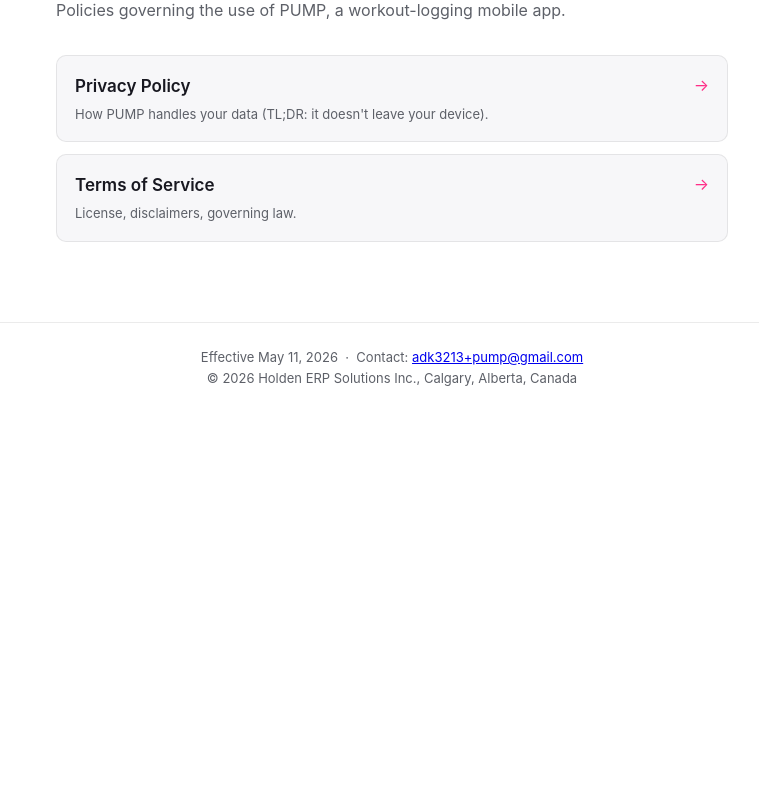
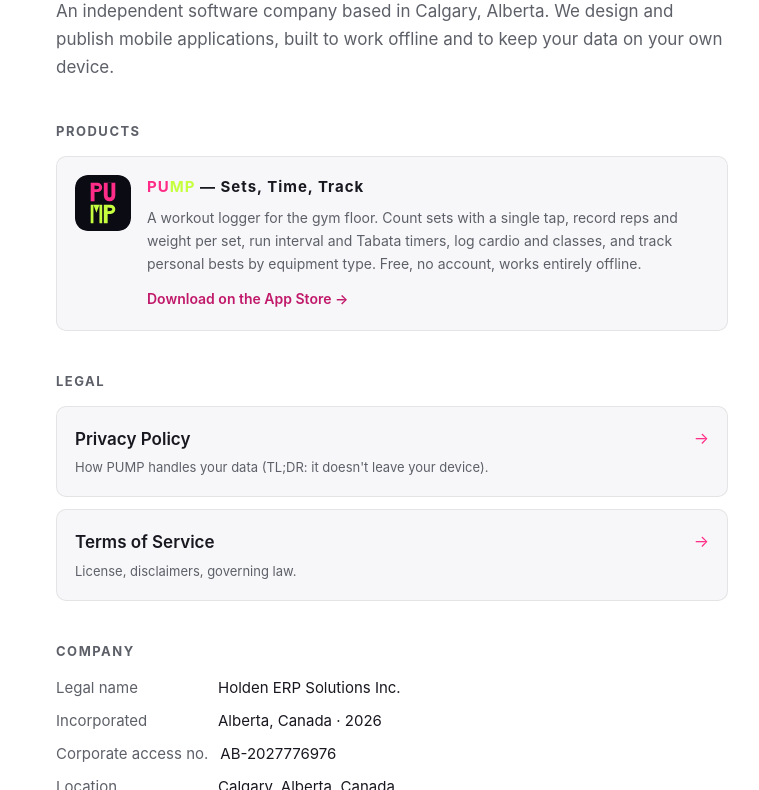
Before and after one commit to HOLDENAPPS/Pump---Legal, a plain HTML site: page index.html in a window 1280 px wide. Shown: the part 186-976 px from the top of the page, without its empty margins (248-1007 px from the left). Before the commit the page ends 800 px from the top, so only its background shows below. Drawn offline with Linux system fonts and the light colour scheme.

Commit message:
company landing page at the root

```diff
--- a/index.html
+++ b/index.html
@@ -3,8 +3,8 @@
 <head>
 <meta charset="UTF-8">
 <meta name="viewport" content="width=device-width, initial-scale=1">
-<title>PUMP — Legal</title>
-<meta name="description" content="Legal documents for PUMP — Sets, Time, Track. A mobile workout-logging app.">
+<title>Holden ERP Solutions Inc. — Calgary, Alberta</title>
+<meta name="description" content="Holden ERP Solutions Inc. is an independent software company based in Calgary, Alberta, Canada. Publisher of PUMP — Sets, Time, Track.">
 <style>
   :root {
     --bg: #ffffff; --bg-soft: #f7f7f9; --ink: #181820; --muted: #5d6068;
@@ -18,38 +18,66 @@
   * { box-sizing: border-box; }
   body { margin: 0; background: var(--bg); color: var(--ink);
     font: 16px/1.65 -apple-system, BlinkMacSystemFont, "Segoe UI", Roboto, sans-serif; }
+  a { color: var(--link); }
+
   header.brand { border-bottom: 1px solid var(--rule); padding: 24px; background: var(--bg-soft); }
-  header.brand .wrap { max-width: 720px; margin: 0 auto; display: flex; align-items: center; gap: 14px; }
-  header.brand .logo { width: 36px; height: 36px; border-radius: 8px; background: #0b0b14;
-    display: flex; align-items: center; justify-content: center; flex-shrink: 0; }
-  header.brand .logo svg { display: block; }
-  header.brand .name { font-weight: 700; letter-spacing: 1px; font-size: 14px; }
-  header.brand .name .pu { color: var(--accent-pink); }
-  header.brand .name .mp { color: var(--accent-lime); }
+  header.brand .wrap { max-width: 720px; margin: 0 auto; }
+  header.brand .name { font-weight: 700; letter-spacing: 1.5px; font-size: 14px; text-transform: uppercase; }
   header.brand .tag { color: var(--muted); font-size: 13px; margin-top: 2px; }
+
   main { max-width: 720px; margin: 0 auto; padding: 40px 24px 80px; }
   h1 { font-size: 28px; line-height: 1.25; margin: 0 0 12px; font-weight: 700; }
-  .lead { color: var(--muted); margin: 0 0 32px; }
+  .lead { color: var(--muted); margin: 0 0 40px; font-size: 17px; }
+  h2 { font-size: 13px; letter-spacing: 1.5px; text-transform: uppercase;
+    color: var(--muted); font-weight: 700; margin: 40px 0 14px; }
+  h2:first-of-type { margin-top: 0; }
+
+  .card { display: block; padding: 18px; background: var(--bg-soft);
+    border: 1px solid var(--rule); border-radius: 10px; color: var(--ink);
+    text-decoration: none; transition: border-color 0.15s; }
+  a.card:hover { border-color: var(--accent-pink); }
   .doc-list { list-style: none; padding: 0; margin: 0; display: grid; gap: 12px; }
-  .doc-list a {
-    display: block; padding: 16px 18px;
-    background: var(--bg-soft); border: 1px solid var(--rule);
-    border-radius: 10px; color: var(--ink); text-decoration: none;
-    transition: border-color 0.15s;
-  }
-  .doc-list a:hover { border-color: var(--accent-pink); }
   .doc-list .title { font-weight: 600; font-size: 17px; margin-bottom: 4px; }
   .doc-list .meta { color: var(--muted); font-size: 13px; }
   .doc-list .arrow { float: right; color: var(--accent-pink); }
+
+  .product { display: flex; gap: 16px; align-items: flex-start; }
+  .product .icon { width: 56px; height: 56px; border-radius: 13px; flex-shrink: 0; overflow: hidden; }
+  .product .icon svg { display: block; width: 56px; height: 56px; }
+  .product .body { flex: 1; min-width: 0; }
+  .product .pname { font-weight: 700; letter-spacing: 1px; font-size: 15px; }
+  .product .pname .pu { color: var(--accent-pink); }
+  .product .pname .mp { color: var(--accent-lime); }
+  .product .pdesc { color: var(--muted); font-size: 14px; margin: 6px 0 10px; }
+  .product .plinks a { font-size: 14px; font-weight: 600; text-decoration: none; }
+  .product .plinks a:hover { text-decoration: underline; }
+
+  .facts { list-style: none; padding: 0; margin: 0; display: grid; gap: 8px; }
+  .facts li { display: flex; gap: 12px; font-size: 15px; flex-wrap: wrap; }
+  .facts .k { color: var(--muted); min-width: 150px; }
+
   footer.foot { border-top: 1px solid var(--rule); padding: 24px;
     text-align: center; color: var(--muted); font-size: 13px; }
 </style>
 </head>
 <body>
+
 <header class="brand">
   <div class="wrap">
-    <div class="logo" aria-hidden="true">
-      <svg viewBox="0 0 1024 1024" width="36" height="36">
+    <div class="name">Holden ERP Solutions Inc.</div>
+    <div class="tag">Calgary, Alberta, Canada</div>
+  </div>
+</header>
+
+<main>
+  <h1>Holden ERP Solutions Inc.</h1>
+  <p class="lead">An independent software company based in Calgary, Alberta. We design and
+  publish mobile applications, built to work offline and to keep your data on your own device.</p>
+
+  <h2>Products</h2>
+  <div class="card product">
+    <div class="icon" aria-hidden="true">
+      <svg viewBox="0 0 1024 1024">
         <rect width="1024" height="1024" rx="220" fill="#0b0b14"/>
         <g transform="translate(287, 142)">
           <path fill="#ff2d87" d="M 0 0 L 125 0 A 85 85 0 0 1 125 170 L 70 170 L 70 340 L 0 340 Z"/>
@@ -64,23 +92,36 @@
         </g>
       </svg>
     </div>
-    <div>
-      <div class="name"><span class="pu">PU</span><span class="mp">MP</span></div>
-      <div class="tag">Sets, Time, Track</div>
+    <div class="body">
+      <div class="pname"><span class="pu">PU</span><span class="mp">MP</span> — Sets, Time, Track</div>
+      <p class="pdesc">A workout logger for the gym floor. Count sets with a single tap, record
+      reps and weight per set, run interval and Tabata timers, log cardio and classes, and track
+      personal bests by equipment type. Free, no account, works entirely offline.</p>
+      <div class="plinks">
+        <a href="https://apps.apple.com/app/id6773154411">Download on the App Store →</a>
+      </div>
     </div>
   </div>
-</header>
-<main>
-  <h1>Legal</h1>
-  <p class="lead">Policies governing the use of PUMP, a workout-logging mobile app.</p>
+
+  <h2>Legal</h2>
   <ul class="doc-list">
-    <li><a href="./privacy.html"><span class="arrow">→</span><div class="title">Privacy Policy</div><div class="meta">How PUMP handles your data (TL;DR: it doesn't leave your device).</div></a></li>
-    <li><a href="./terms.html"><span class="arrow">→</span><div class="title">Terms of Service</div><div class="meta">License, disclaimers, governing law.</div></a></li>
+    <li><a class="card" href="./privacy.html"><span class="arrow">→</span><div class="title">Privacy Policy</div><div class="meta">How PUMP handles your data (TL;DR: it doesn't leave your device).</div></a></li>
+    <li><a class="card" href="./terms.html"><span class="arrow">→</span><div class="title">Terms of Service</div><div class="meta">License, disclaimers, governing law.</div></a></li>
+  </ul>
+
+  <h2>Company</h2>
+  <ul class="facts">
+    <li><span class="k">Legal name</span><span>Holden ERP Solutions Inc.</span></li>
+    <li><span class="k">Incorporated</span><span>Alberta, Canada &middot; 2026</span></li>
+    <li><span class="k">Corporate access no.</span><span>AB-2027776976</span></li>
+    <li><span class="k">Location</span><span>Calgary, Alberta, Canada</span></li>
+    <li><span class="k">Contact</span><span><a href="mailto:adk3213+pump@gmail.com">adk3213+pump@gmail.com</a></span></li>
   </ul>
 </main>
+
 <footer class="foot">
-  Effective May 11, 2026 &nbsp;·&nbsp; Contact: <a href="mailto:adk3213+pump@gmail.com">adk3213+pump@gmail.com</a><br>
-  © 2026 Holden ERP Solutions Inc., Calgary, Alberta, Canada
+  &copy; 2026 Holden ERP Solutions Inc., Calgary, Alberta, Canada
 </footer>
+
 </body>
 </html>
```
